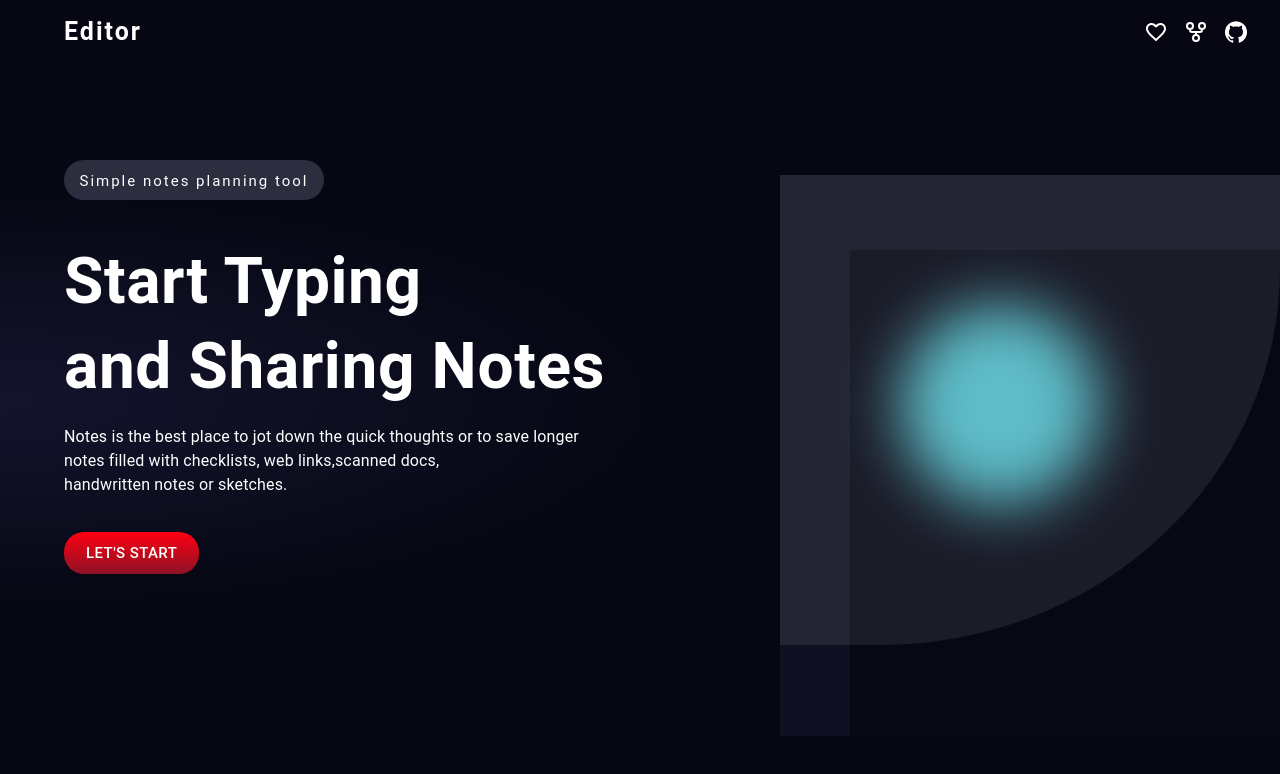
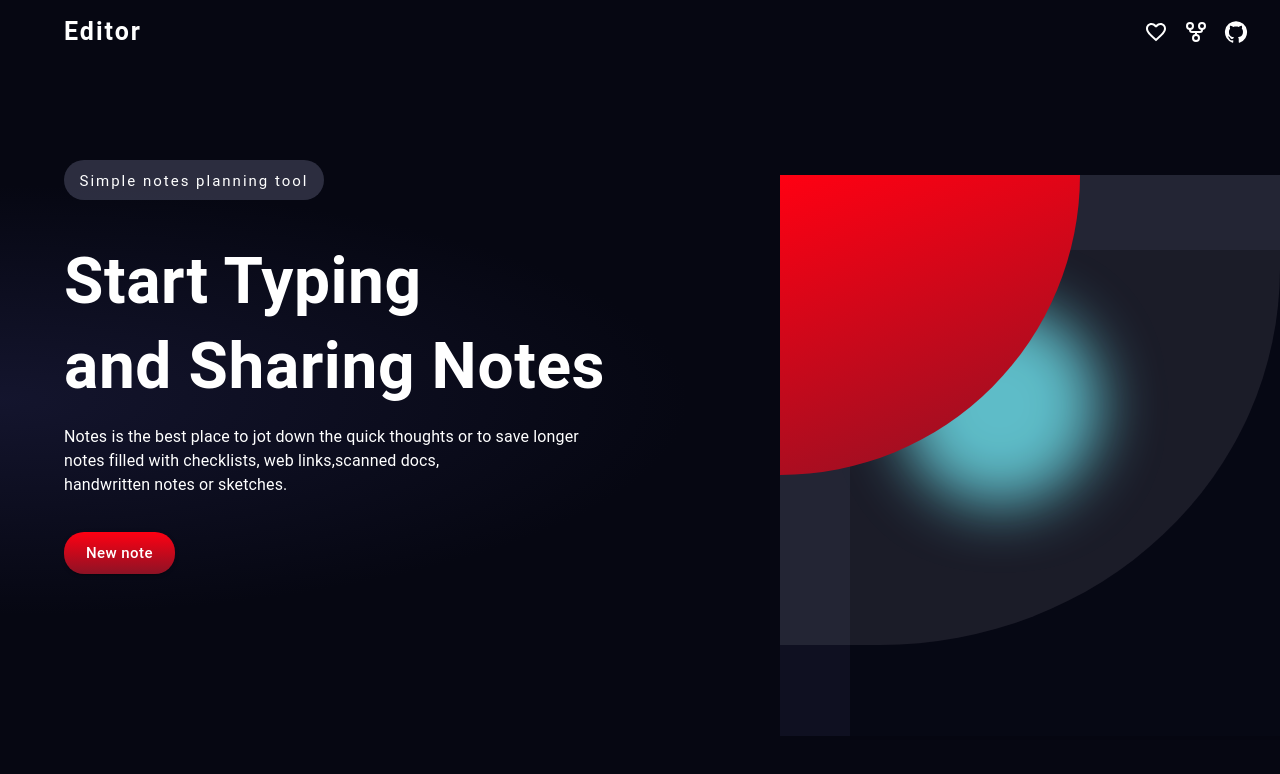
Before and after one commit to Sayli29/online-notepad, a React (Vite) app: page / in a window 1280 px wide. Shown: the top 774 px of the page. Built offline with nearby package versions, Linux system fonts and the light colour scheme.

Commit message:
refactor: rename button text

```diff
--- a/src/pages/Home/Home.jsx
+++ b/src/pages/Home/Home.jsx
@@ -17,6 +17,18 @@ const Home = () => {
     }
     to{
         opacity: 1;
+    }`;
+
+    const quartercircleAnimation = keyframes`
+    from{
+        transform: translateY(-30%);
+        opacity: 0px;
+    }
+    to{
+        width: 300px;
+        height: 300px;
+        transform: translateY(0);
+        opacity: 1px;
     }`;
 
     return (
@@ -115,8 +127,9 @@ const Home = () => {
                         animation: `${leftAnimation} 1s 1.3s linear forwards`,
                         //animation name duration delay function fillmode
                         opacity: 0,
+                        textTransform: 'none',
 
-                    }}>let's start</Button>
+                    }}>New note</Button>
 
                 {/* outer rectangle */}
                 <Box sx={{
@@ -132,7 +145,7 @@ const Home = () => {
                     opacity: 0,
                 }}>
 
-                    {/* quarter circle */}
+                    {/* blur quarter circle */}
                     <Box
                         sx={{
                             width: '500px',
@@ -177,19 +190,40 @@ const Home = () => {
                         </Box>
                     </Box>
                 </Box>
+
+                {/* red quarter circle */}
+                <Box
+                    sx={{
+                        // width: '300px',
+                        // height: '300px',
+                        position: 'absolute',
+                        top: '175px',
+                        right: '200px',
+                        animation: `${quartercircleAnimation} 0.5s 3s ease-in-out forwards`,
+                        // background: 'linear-gradient(160deg, rgba(236,69,76,1) 14%, rgba(222,59,64,1) 48%, rgba(173,34,38,1) 90%);',
+                        // opacity: '0.1',
+                        // backdropFilter: "blur(10px)",
+                        background: "linear-gradient(160deg, rgba(255,102,118,0.5) 0%, rgba(255,0,18,1) 0%, rgba(141,18,37,1) 100%)",
+                        borderRadius: '0 0 100% 0',
+                        zIndex: '5'
+                    }}></Box>
+
+                {/* blue circle  */}
                 {/* <Box
                     sx={{
-                        width: '500px',
-                        height: '470px',
+                        width: '200px',
+                        height: '200px',
                         position: 'absolute',
-                        top: '175px',
+                        // border: '2px solid white',
+                        borderRadius: '150px',
+                        backgroundColor: 'rgba(99, 231, 244, 1)',
+                        top: '55px',
+                        left: '50px',
                         right: '0px',
-                        background: "#D8D7D6",
-                        opacity: '0.1',
-                        // backdropFilter: "blur(10px)",
-                        borderRadius: '0 0 80% 0',
-                        zIndex: '4'
+                        zIndex: '6',
                     }}></Box> */}
+
+
             </Container>
         </>
     );
```
